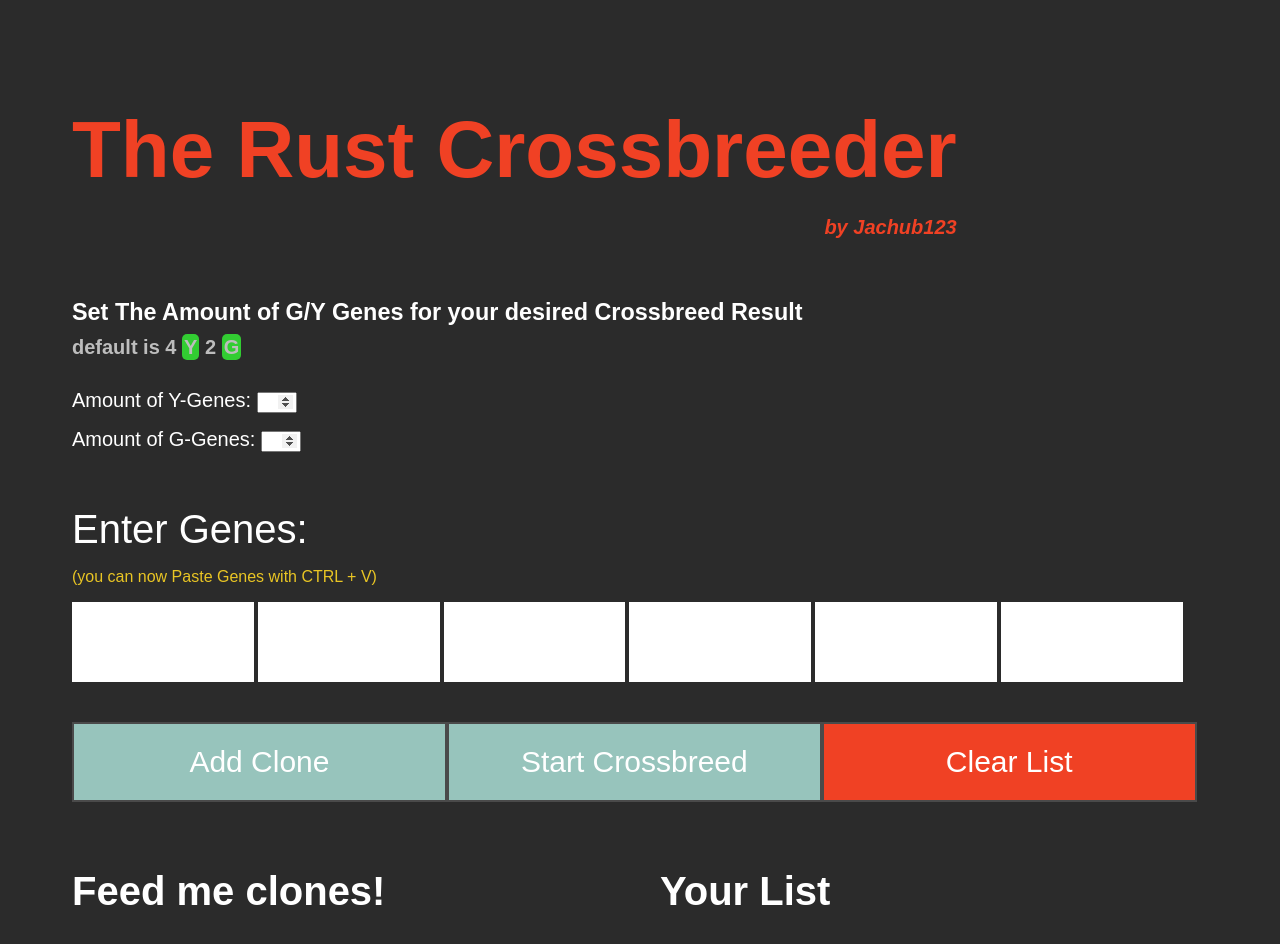
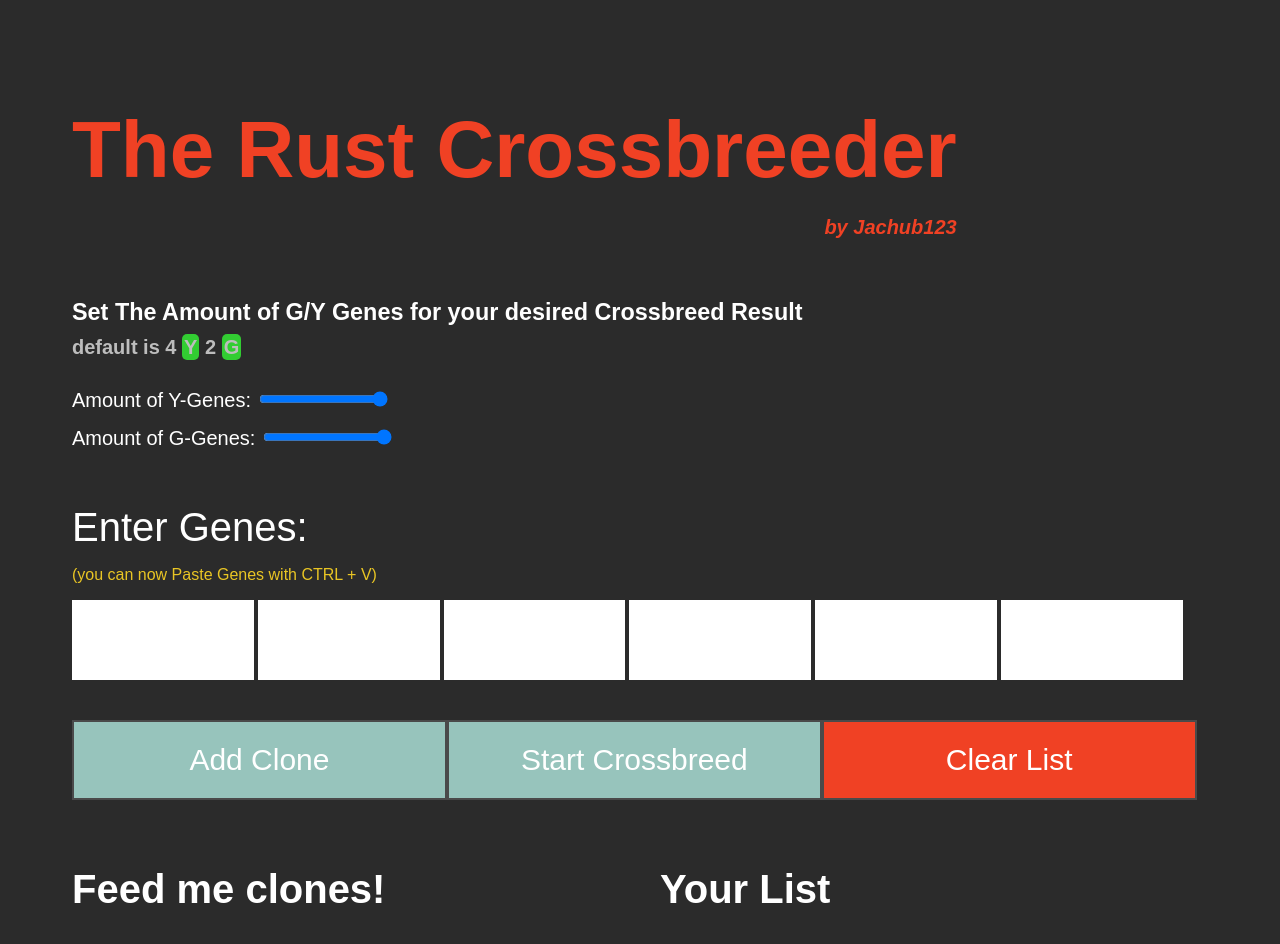
Before and after one commit to Jachub123/gene_counting, a Next.js app: page / in a window 1280 px wide. Shown: the top 944 px of the page. Built offline with nearby package versions, Linux system fonts and the light colour scheme.

Commit message:
schieberegler für genanzahl felder benutzt und alte number inputs ersetzt

```diff
--- a/pages/index.js
+++ b/pages/index.js
@@ -1067,20 +1067,22 @@ export default function Home() {
           <label htmlFor="y">Amount of Y-Genes: </label>
           <input
             onChange={(e) => perfectClone(e)}
-            type="number"
+            type="range"
             id="y"
+            min="0"
+            max="6"
             name="gene"
-            step="1"
           />
         </div>
         <div>
           <label htmlFor="g">Amount of G-Genes: </label>
           <input
             onChange={(e) => perfectClone(e)}
-            type="number"
+            type="range"
             id="g"
+            min="0"
+            max="6"
             name="gene"
-            step="1"
           />
         </div>
       </div>
--- a/styles/styles.scss
+++ b/styles/styles.scss
@@ -144,13 +144,18 @@ h4 {
   flex-direction: column;
   margin-bottom: 2rem;
   div {
+    width: fit-content;
     margin-bottom: 0.75rem;
   }
 }
 input[type="number"] {
-  width: 40px;
+  display: block;
+  width: 100%;
+  height: 2rem;
   &::-webkit-inner-spin-button,
   &::-webkit-outer-spin-button {
+    background-color: #e9c524;
+    border-radius: 100px;
     opacity: 1;
   }
 }
```
